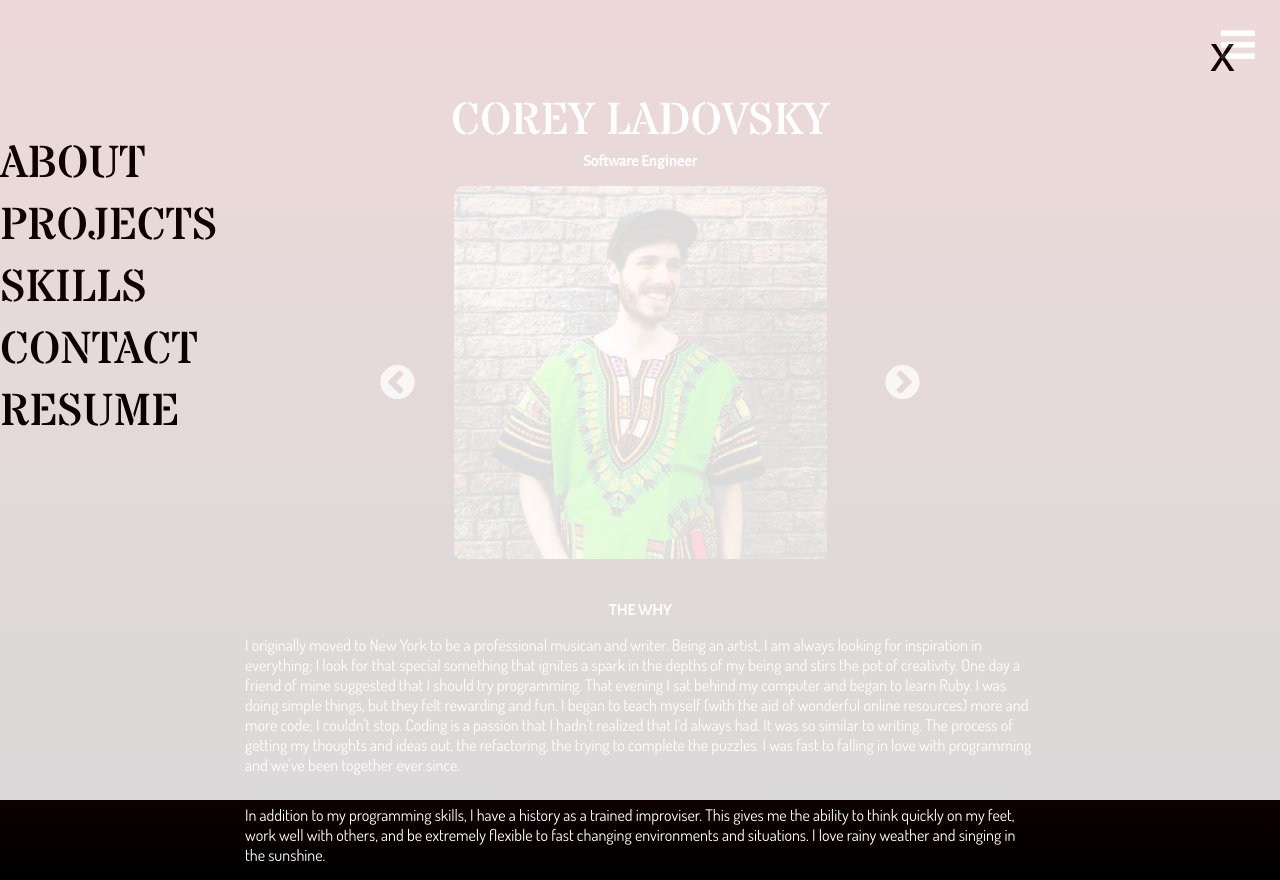
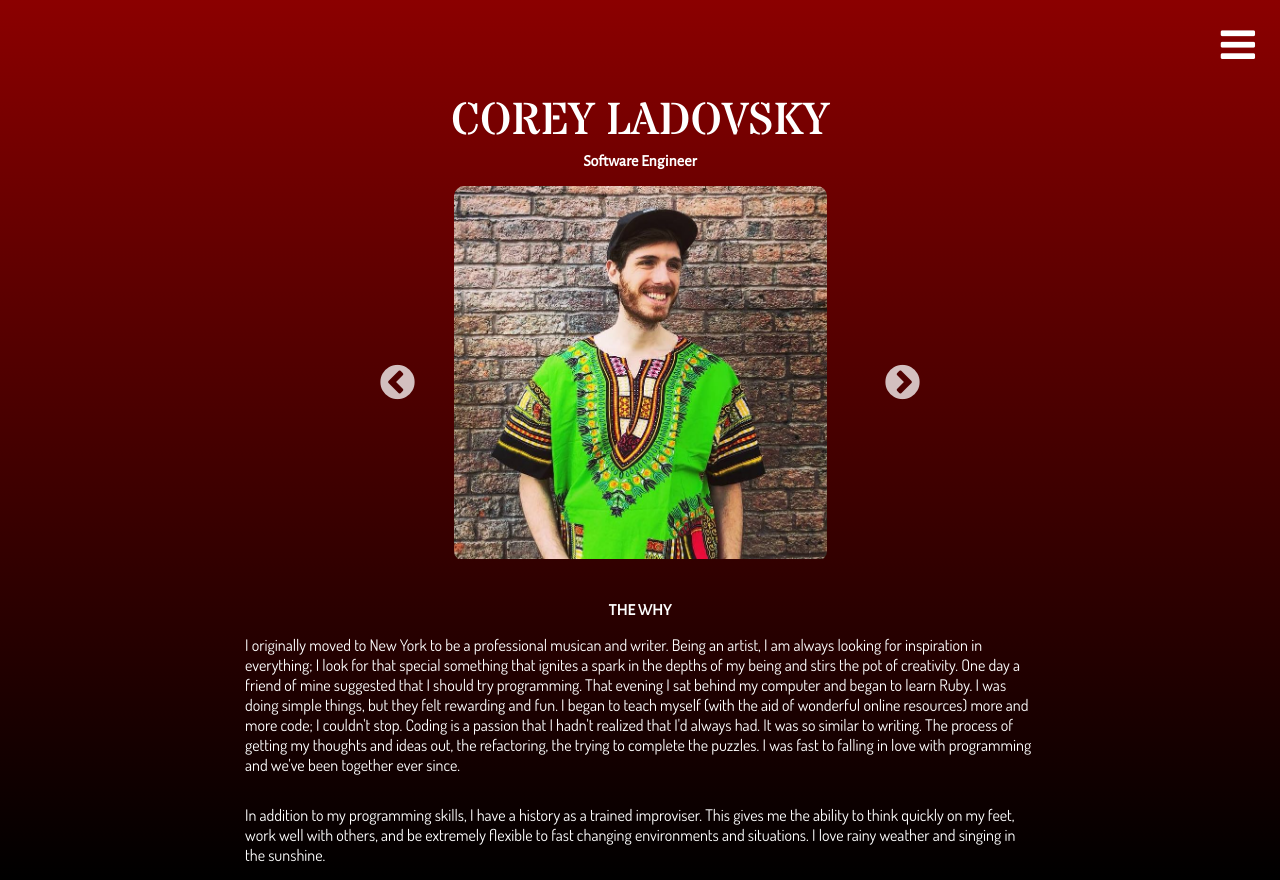
Before and after one commit to coreyladovsky/portfolio, a React (Create React App) app: page / in a window 1280 px wide. Built offline with nearby package versions, Linux system fonts and the light colour scheme; the HTML template or start-up script is replaced by a standard one.

Commit message:
navbar working

```diff
--- a/src/components/nav.css
+++ b/src/components/nav.css
@@ -3,6 +3,7 @@
   font-size: 16px;
   justify-content: flex-end;
 }
+
 
 
 .menu-bars {
@@ -31,7 +32,7 @@
   font-family: 'Stardos Stencil', cursive;
   font-size: 45px;
   z-index: 100;
-  display: grid;
+  display: none;
   grid-template-rows: 1fr 5fr;
 }
 
@@ -43,7 +44,6 @@
 .close-nav div {
   padding: 25px;
   font-size: 50px;
-  margin-right: 20px;
 }
 
 .close-nav div:hover {
--- a/src/components/nav.jsx
+++ b/src/components/nav.jsx
@@ -7,29 +7,34 @@ import $ from "jquery";
 class NavBar extends React.Component {
   constructor(props) {
     super(props);
+    this.showing = false;
     this.handleSelection = this.handleSelection.bind(this);
     this.toggleNav = this.toggleNav.bind(this);
   }
 
   toggleNav() {
-    $(".nav-container").css("display", "none");
+    if(this.showing) {
+      $(".nav-container").css("display", "none");
+    } else {
+      $(".nav-container").css("display", "grid");
+
+    }
+    this.showing = !this.showing;
   }
 
   handleSelection(event) {
-    $(".nav-container").css("display", "block");
-
-          // this.props.history.push(`/home`);
-
-    // if(event.target.innerText) {
-    //   let nextPage = event.target.innerText.toLowerCase();
-    //   if(nextPage !== "resume") {
-    //     if(nextPage === "about") {
-    //       this.props.history.push(`/`);
-    //     } else {
-    //       this.props.history.push(`/${nextPage}`);
-    //     }
-    //   }
-    // }
+    if(event.target.innerText) {
+      let nextPage = event.target.innerText.toLowerCase();
+      if(nextPage !== "resume") {
+        if(nextPage === "about") {
+          this.props.history.push(`/`);
+        } else {
+          this.props.history.push(`/${nextPage}`);
+        }
+      }
+    }
+    $(".nav-container").css("display", "none");
+    this.showing = false;
   }
 
   // <div> MENU </div>
@@ -37,7 +42,7 @@ class NavBar extends React.Component {
     return(
       <div id="navBar-container">
         <div className="menu" >
-          <i className="fas fa fa-bars menu-bars" onClick={this.handleSelection}></i>
+          <i className="fas fa fa-bars menu-bars" onClick={this.toggleNav}></i>
         </div>
         <div>
           <div className="nav-container">
```
